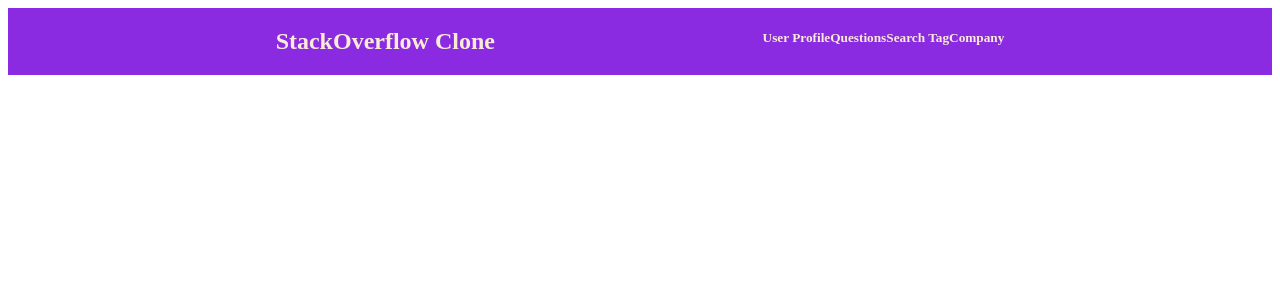
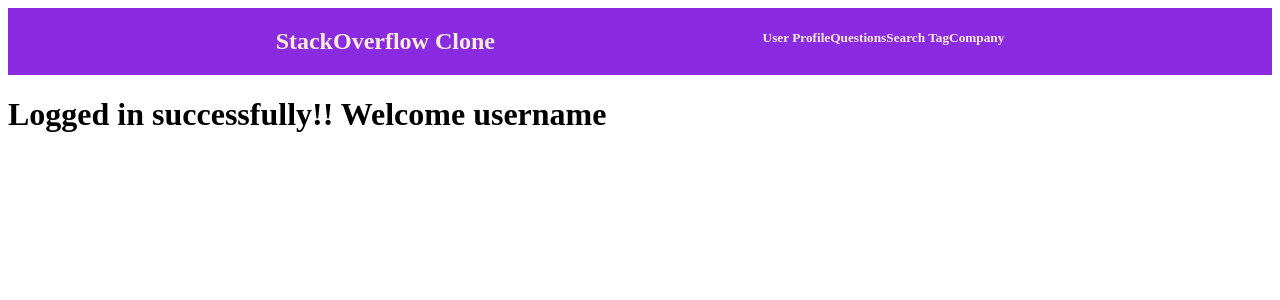
Before and after one commit to emcydeveloper/stack-overflow-clone, a React (Create React App) app: page /user/1 in a window 1280 px wide. Shown: the top 300 px of the page. Built offline with nearby package versions, Linux system fonts and the light colour scheme.

Commit message:
SuccessfullLogin

```diff
--- a/src/App.js
+++ b/src/App.js
@@ -1,7 +1,7 @@
 
 import Signup from "./Components/SignupAndLogin/Signup";
 import Login from "./Components/SignupAndLogin/Login";
-import Home from "./Components/AfterLogin/Header";
+import Home from "./Components/AfterLogin/Home";
 import { Switch, Route } from "react-router-dom";
 
 function App() {
--- /dev/null
+++ b/src/Components/AfterLogin/BodyContent.js
@@ -0,0 +1,6 @@
+
+export default function BodyContent(){
+    return(
+        <h1>Logged in successfully!! Welcome username</h1>
+    )
+}
--- a/src/Components/AfterLogin/Home.js
+++ b/src/Components/AfterLogin/Home.js
@@ -1,16 +1,17 @@
 import { useParams } from "react-router-dom";
+import BodyContent from "./BodyContent";
 
 import Header from "./Header";
 
-export default function Home() {
-  const { loginId } = useParams();
-  console.log(loginId);
+export default function Hometest() {
+  // const { loginId } = useParams();
+  // console.log(loginId);
 
   return (
-    <div>
+    <div className="home-container">
+      <Header />
+      <BodyContent />
 
-      <Header />
-      <h1>Logged in successfully!! Welcome to home page !!!!!</h1>
     </div>
   );
 }
```
